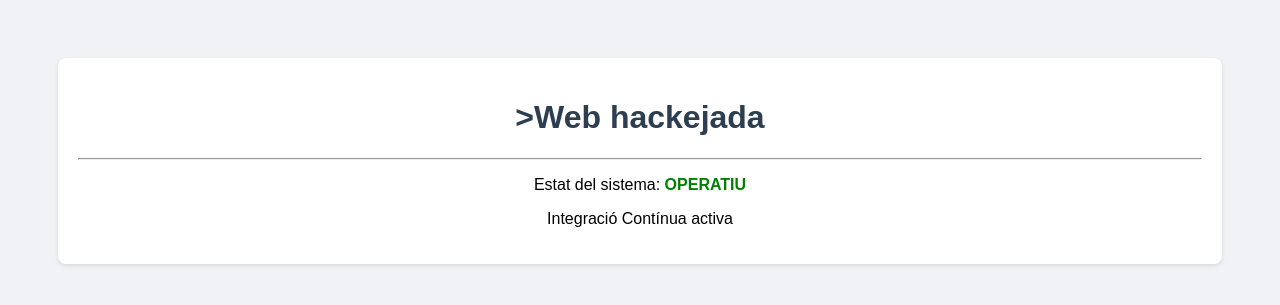
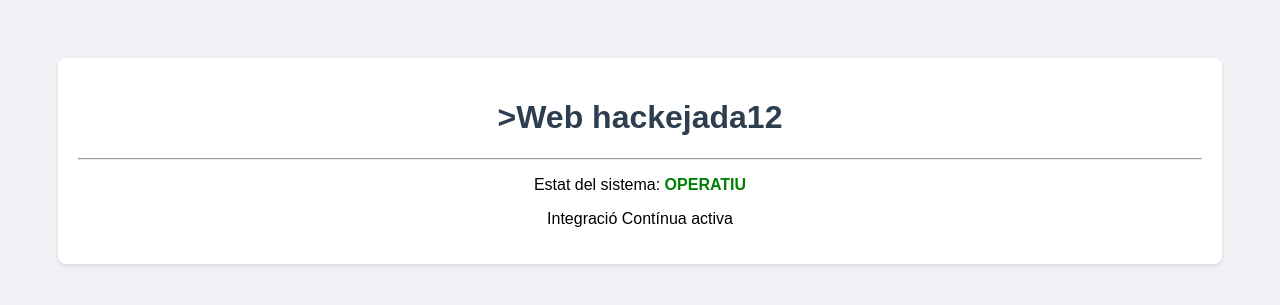
Before and after one commit to paubosch03/practica-ci-selenium, a Django app: page / in a window 1280 px wide. Shown: the top 305 px of the page. Run offline with Django 4.2, Linux system fonts and the light colour scheme.

Commit message:
Update header text in index.html

```diff
--- a/ciberapp/templates/index.html
+++ b/ciberapp/templates/index.html
@@ -28,7 +28,7 @@
 </head>
 <body>
     <div class="container">
-        <h1>>Web hackejada</h1>
+        <h1>>Web hackejada12</h1>
         <hr>
         <p>Estat del sistema: <span class="status">OPERATIU</span></p>
         <p>Integració Contínua activa</p>
```
